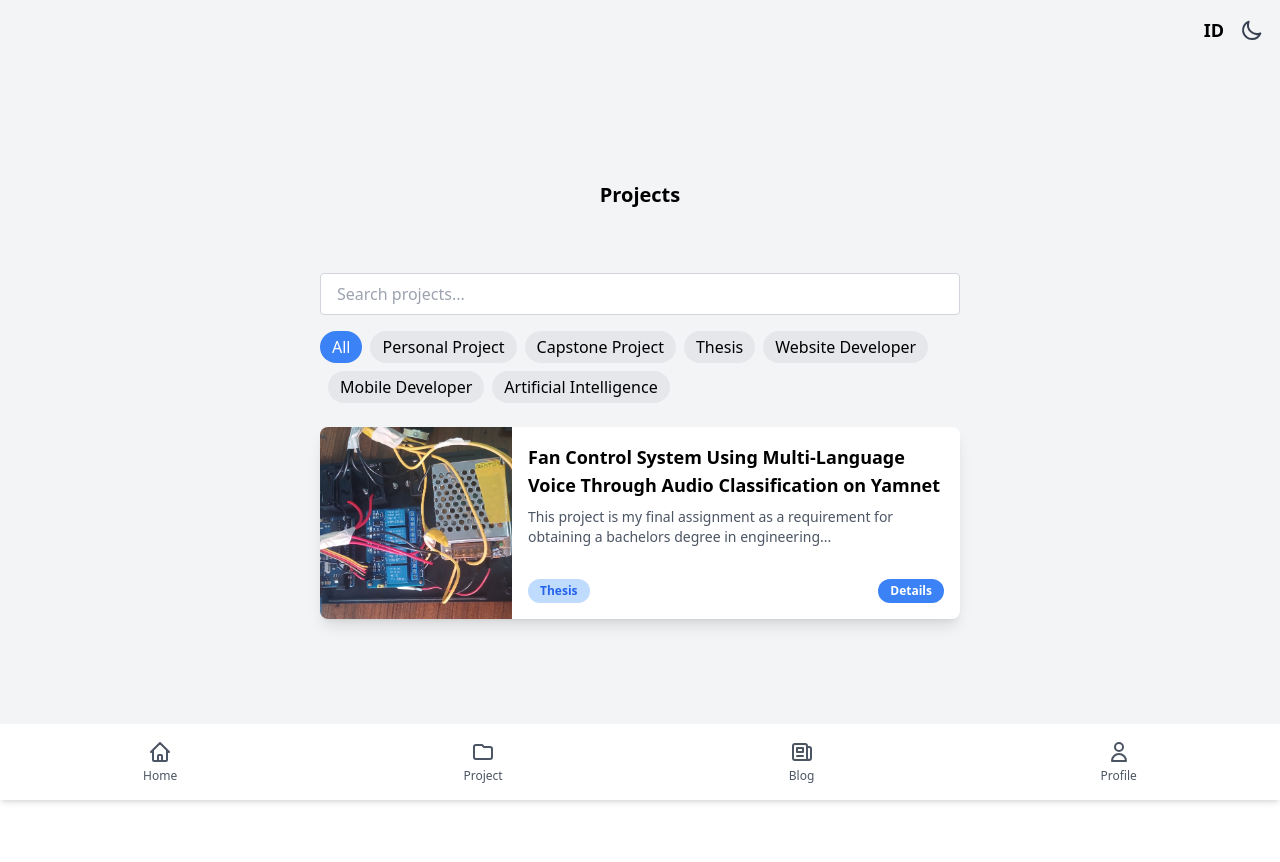
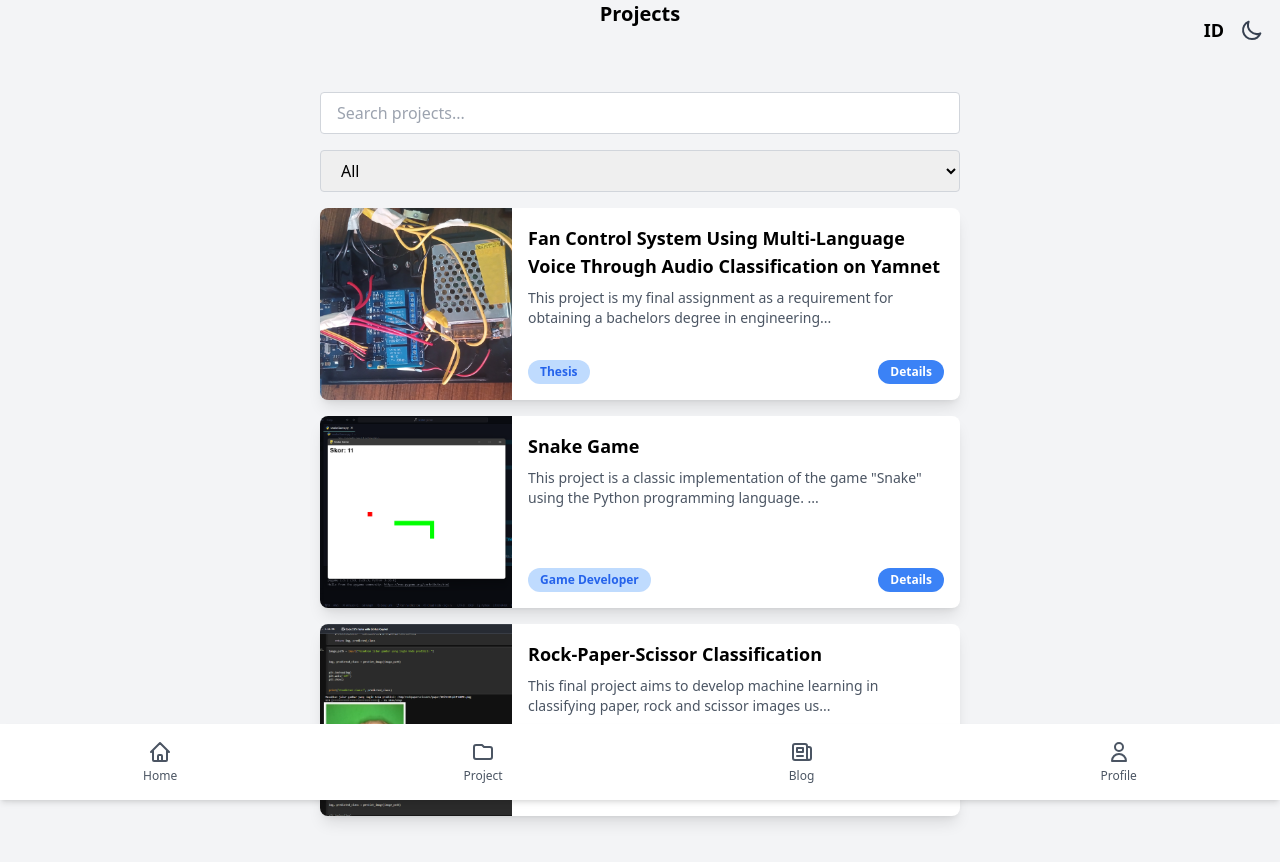
Before and after one commit to gigarazkiarianda/gigarazkiarianda-website, a React (Create React App) app: page /Project in a window 1280 px wide. Shown: the top 862 px of the page. Before the commit the page ends 800 px from the top, so only its background shows below. Built offline with nearby package versions, Linux system fonts and the light colour scheme.

Commit message:
GRA Website Update V.1.3

```diff
--- a/src/component/Project.js
+++ b/src/component/Project.js
@@ -27,6 +27,30 @@ const Project = () => {
       image: '/assets/project1.jpg',
       tag: 'Thesis'
     },
+    {
+      name: {
+        EN: 'Snake Game',
+        ID: 'Game Ular'
+      },
+      description: {
+        EN: 'This project is a classic implementation of the game "Snake" using the Python programming language. The goal of this project is to provide a deeper understanding of the Python programming language through the development of a simple game.',
+        ID: 'Proyek ini merupakan implementasi klasik dari permainan "Snake" menggunakan bahasa pemrograman Python. Tujuan dari proyek ini adalah untuk memberikan pemahaman yang lebih mendalam tentang bahasa pemrograman Python melalui pengembangan game sederhana.'
+      },
+      image: '/assets/snake-game.png',
+      tag: 'Game Developer'
+    },
+    {
+      name: {
+        EN: 'Rock-Paper-Scissor Classification',
+        ID: 'Klasifikasi Batu-Kertas-Gunting'
+      },
+      description: {
+        EN: 'This final project aims to develop machine learning in classifying paper, rock and scissor images using TensorFlow. This model can be used in various applications, such as recognition systems, games, and educational tools.',
+        ID: 'Proyek Tugas Akhir ini bertujuan untuk mengembangkan pembelajaran mesin dalam mengklasifikasikan gambar berbentuk kertas, batu, dan gunting menggunakan TensorFlow. Model ini dapat digunakan dalam berbagai aplikasi, seperti sistem pengenalan, game, dan alat pendidikan.'
+      },
+      image: '/assets/rock-paper-scissor.png',
+      tag: 'Artificial Intelligence',
+    }
   ]);
 
   useEffect(() => {
@@ -76,7 +100,7 @@ const Project = () => {
   };
 
   return (
-    <div className={`flex flex-col items-center justify-center min-h-screen bg-gray-100 dark:bg-gray-900 dark:text-white ${darkMode ? 'dark' : ''}`}>
+    <div className={`flex flex-col min-h-screen bg-gray-100 dark:bg-gray-900 dark:text-white ${darkMode ? 'dark' : ''}`}>
       <div className="absolute flex items-center space-x-4 top-4 right-4">
         <button onClick={toggleLanguage} className="focus:outline-none">
           <span className="text-lg font-bold">{language === 'EN' ? 'ID' : 'EN'}</span>
@@ -94,7 +118,7 @@ const Project = () => {
           <h3 className="text-xl font-semibold">{language === 'EN' ? 'Projects' : 'Proyek'}</h3>
         </div>
       </div>
-      <div className="w-full max-w-2xl px-4">
+      <div className="flex-1 w-full max-w-2xl px-4 pb-20 mx-auto">
         <input
           type="text"
           placeholder={language === 'EN' ? 'Search projects...' : 'Cari proyek...'}
@@ -102,18 +126,18 @@ const Project = () => {
           onChange={(e) => setSearchTerm(e.target.value)}
           className="w-full px-4 py-2 mb-4 border border-gray-300 rounded dark:bg-gray-700 dark:border-gray-600 dark:text-white"
         />
-        <div className="flex flex-wrap mb-4 space-x-2">
-          {['All', 'Personal Project', 'Capstone Project', 'Thesis', 'Website Developer', 'Mobile Developer', 'Artificial Intelligence'].map((tag) => (
-            <button
-              key={tag}
-              onClick={() => setSelectedTag(tag)}
-              className={`px-3 py-1 mb-2 rounded-full ${
-                selectedTag === tag ? 'bg-blue-500 text-white' : 'bg-gray-200 dark:bg-gray-700 dark:text-gray-400'
-              }`}
-            >
-              {tag}
-            </button>
-          ))}
+        <div className="mb-4">
+          <select
+            value={selectedTag}
+            onChange={(e) => setSelectedTag(e.target.value)}
+            className="w-full px-4 py-2 border border-gray-300 rounded dark:bg-gray-700 dark:border-gray-600 dark:text-white"
+          >
+            {['All','Thesis', 'Software Engineer', 'Website Developer', 'Mobile Developer', 'Artificial Intelligence', 'Game Developer', 'UI/UX Design'].map((tag) => (
+              <option key={tag} value={tag}>
+                {tag}
+              </option>
+            ))}
+          </select>
         </div>
         <div className="grid grid-cols-1 gap-4">
           {filteredProjects.map((project, index) => (
--- a/src/component/profile.js
+++ b/src/component/profile.js
@@ -5,6 +5,7 @@ import { HomeIcon, UserIcon, FolderIcon, NewspaperIcon, SunIcon, MoonIcon } from
 const Profile = () => {
   const [darkMode, setDarkMode] = useState(false);
   const [language, setLanguage] = useState('EN');
+  const [dropdown, setDropdown] = useState('resume');
 
   useEffect(() => {
     const savedMode = localStorage.getItem('darkMode');
@@ -45,14 +46,18 @@ const Profile = () => {
       bio: `Hi, I'm a fresh graduate in computer engineering and interested in the field of data science, artificial intelligence, web, and mobile development. Besides that, I am the type of person who has a great curiosity about things that intrigue me and adaptability. This makes me even more excited to build relationships with many people. Even in a team, I always try to contribute as a team member by giving my ability to create new experiences.`,
       education: 'Education',
       experience: 'Experience',
+      certificate: 'Certificate',
+      techStack: 'Tech Stack',
       schools: [
         {
           name: 'Universitas Dinamika',
+          location: 'Surabaya, Indonesia',
           degree: 'Computer Engineering',
           years: '2020 - 2024',
         },
         {
           name: 'SMA Negeri 2 Bangkalan',
+          location: 'Bangkalan, Indonesia',
           degree: 'Science',
           years: '2017 - 2020',
         },
@@ -62,11 +67,15 @@ const Profile = () => {
           company: 'PT Salam Pacific Indonesia Lines',
           title: 'Artificial Intelligence Engineer',
           years: 'May 2024 - July 2024',
+          location: 'Surabaya, Indonesia',
+          type: 'on-site'
         },
         {
           company: 'PT BISA ARTIFISIAL INDONESIA',
           title: 'Artificial Intelligence Student',
           years: 'February 2023 - June 2023',
+          location: 'Jakarta Selatan, Indonesia',
+          type: 'remote'
         },
       ],
     },
@@ -76,6 +85,8 @@ const Profile = () => {
       bio: `Hai, saya adalah lulusan baru di bidang teknik komputer dan tertarik pada bidang data science, kecerdasan buatan, pengembangan web, dan pengembangan mobile. Selain itu, saya adalah tipe orang yang memiliki rasa ingin tahu yang besar tentang hal-hal yang menarik perhatian saya dan kemampuan beradaptasi. Hal ini membuat saya semakin bersemangat untuk membangun hubungan dengan banyak orang. Bahkan dalam sebuah tim, saya selalu berusaha berkontribusi sebagai anggota tim dengan memberikan kemampuan saya untuk menciptakan pengalaman baru.`,
       education: 'Pendidikan',
       experience: 'Pengalaman',
+      certificate: 'Sertifikat',
+      techStack: 'Teknologi yang Digunakan',
       schools: [
         {
           name: 'Universitas Dinamika',
@@ -93,11 +104,15 @@ const Profile = () => {
           company: 'PT Salam Pacific Indonesia Lines',
           title: 'Engineer Kecerdasan Buatan',
           years: 'Mei 2024 - Juli 2024',
+          location: 'Surabaya, Indonesia',
+          type: 'on-site'
         },
         {
           company: 'PT BISA ARTIFISIAL INDONESIA',
           title: 'Siswa Kecerdasan Buatan',
           years: 'Februari 2023 - Juni 2023',
+          location: 'Jakarta Selatan, Indonesia',
+          type: 'remote'
         },
       ],
     },
@@ -143,6 +158,18 @@ const Profile = () => {
         <div>
           <p className="text-lg leading-relaxed">{content[language].bio}</p>
         </div>
+        <div className="mb-4">
+          <select
+            value={dropdown}
+            onChange={(e) => setDropdown(e.target.value)}
+            className="w-full px-4 py-2 border border-gray-300 rounded dark:bg-gray-700 dark:border-gray-600 dark:text-white"
+          >
+            <option value="resume">{language === 'EN' ? 'Resume' : 'Resume'}</option>
+            <option value="certificate">{language === 'EN' ? 'Certificate' : 'Sertifikat'}</option>
+            <option value="techStack">{language === 'EN' ? 'Tech Stack' : 'Teknologi yang Digunakan'}</option>
+          </select>
+        </div>
+        {dropdown === 'resume' && (
           <div>
             <h2 className="mb-4 text-2xl font-bold">{content[language].education}</h2>
             <div className="space-y-4">
@@ -152,15 +179,15 @@ const Profile = () => {
                     <strong>{school.name}</strong>
                     <br />
                     {school.degree}
+                    <br/>
+                    {school.years}
                   </div>
                   <div className="text-right">
-                  <span className="text-gray-600 dark:text-gray-400">{school.years}</span>
+                    <span className="text-gray-600 dark:text-gray-400">{school.location}</span>
                   </div>
                 </div>
               ))}
             </div>
-        </div>
-        <div>
             <h2 className="mb-4 text-2xl font-bold">{content[language].experience}</h2>
             <div className="space-y-4">
               {content[language].jobs.map((job, index) => (
@@ -169,14 +196,35 @@ const Profile = () => {
                     <strong>{job.company}</strong>
                     <br />
                     {job.title}
+                    <br/>
+                    {job.years}
+                    <br/>
+                    {job.type}
                   </div>
                   <div className="text-right">
-                  <span className="text-gray-600 dark:text-gray-400">{job.years}</span>
+                    <span className="text-gray-600 dark:text-gray-400">{job.location}</span>
                   </div>
                 </div>
               ))}
             </div>
           </div>
+        )}
+        {dropdown === 'certificate' && (
+          <div>
+            <h2 className="mb-4 text-2xl font-bold">{content[language].certificate}</h2>
+            <div className="space-y-4">
+              <p className="text-lg leading-relaxed">Certificate details will be displayed here.</p>
+            </div>
+          </div>
+        )}
+        {dropdown === 'techStack' && (
+          <div>
+            <h2 className="mb-4 text-2xl font-bold">{content[language].techStack}</h2>
+            <div className="space-y-4">
+              <p className="text-lg leading-relaxed">Tech Stack details will be displayed here.</p>
+            </div>
+          </div>
+        )}
       </div>
       <div className="fixed bottom-0 left-0 right-0 bg-white shadow-md dark:bg-gray-800">
         <div className="flex justify-around py-4">
```
Also changed, not shown: public/assets/rock-paper-scissor.png (added), public/assets/snake-game.png (added). Lines whose indentation alone changed are shown as unchanged.
